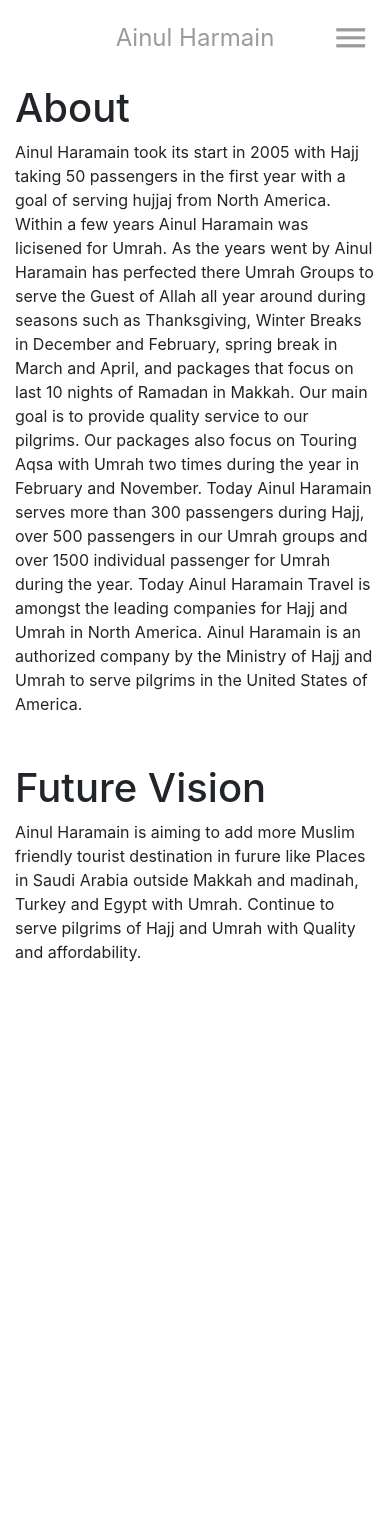
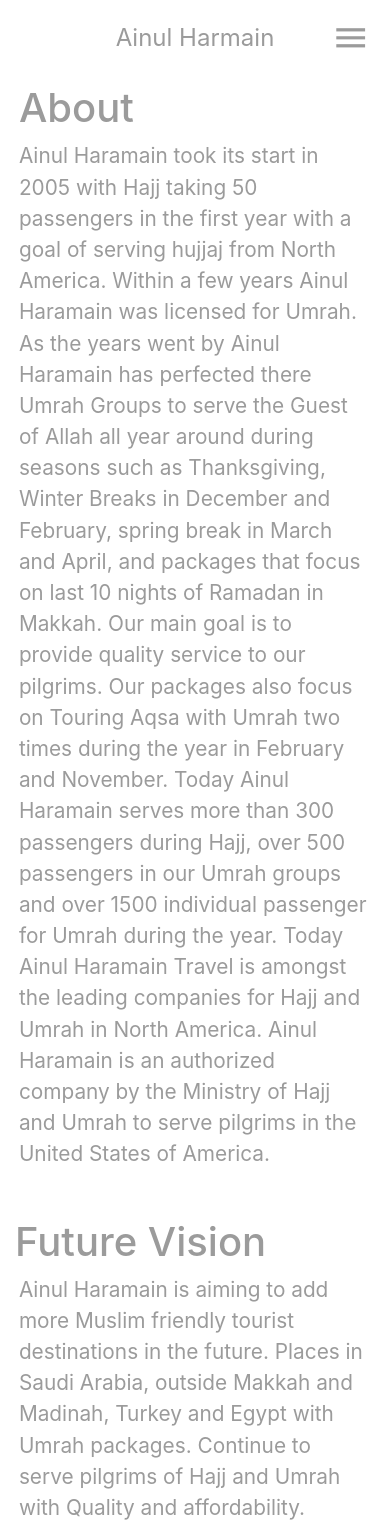
Before and after one commit to osman-s/Ain-Travels-Website, a React (Create React App) app: page /about in a window 390 px wide. Before the commit the page ends 964 px from the top, so only its background shows below. Built offline with nearby package versions, Linux system fonts and the light colour scheme.

Commit message:
Modified contact page

```diff
--- a/src/App.js
+++ b/src/App.js
@@ -4,7 +4,7 @@ import { Route, Redirect, Switch } from "react-router-dom";
 import Toolbar from "./components/Toolbar/Toolbar";
 import SideDrawer from "./components/SideDrawer/SideDrawer";
 import Contact from "./components/contact/contact";
-import About from "./components/about";
+import About from "./components/about/about";
 import Umrah from "./components/umrah";
 import Hajj from "./components/hajj";
 import Home from "./components/home";
--- a/src/components/Toolbar/Toolbar.css
+++ b/src/components/Toolbar/Toolbar.css
@@ -32,10 +32,10 @@
   font-size: 1.5rem;
   transition: color 200ms ease-in-out;
 }
-.logo a:hover {
+/* .logo a:hover {
   color: var(--primary);
   font-style: normal;
-}
+} */
 .toolbar-navigation {
   display: flex;
   flex-direction: row;
--- a/src/components/Toolbar/Toolbar.js
+++ b/src/components/Toolbar/Toolbar.js
@@ -1,5 +1,5 @@
 import React from "react";
-import {NavLink} from "react-router-dom";
+import {NavLink, Link} from "react-router-dom";
 import DrawerToggleButton from '../SideDrawer/DrawerToggleButton';
 import "./Toolbar.css";
 
@@ -15,7 +15,7 @@ const toolbar = props => (
             </ul>
       </div>
 
-      <div className="logo disabled"><a href="/">Ainul Harmain</a></div>
+      <div className="logo"><Link to="/">Ainul Harmain</Link></div>
 
         <div className="toolbar-navigation-items nav-links navbar-nav">
           <ul>
--- a/src/components/about.jsx
+++ /dev/null
@@ -1,43 +0,0 @@
-import React from "react";
-import "../App.css";
-
-class About extends React.Component {
-  render() {
-    return (
-      <div style={{ height: "100%" }} className="app">
-        {/* <Toolbar ToggleDrawer={this.ToggleDrawer} /> */}
-        <main style={{ marginTop: "10vh" }}>
-          <div className="spacer">
-            <h1 className="hello">About</h1>
-            Ainul Haramain took its start in 2005 with Hajj taking 50 passengers
-            in the first year with a goal of serving hujjaj from North America.
-            Within a few years Ainul Haramain was licisened for Umrah. As the
-            years went by Ainul Haramain has perfected there Umrah Groups to
-            serve the Guest of Allah all year around during seasons such as
-            Thanksgiving, Winter Breaks in December and February, spring break
-            in March and April, and packages that focus on last 10 nights of
-            Ramadan in Makkah. Our main goal is to provide quality service to
-            our pilgrims. Our packages also focus on Touring Aqsa with Umrah two
-            times during the year in February and November. Today Ainul Haramain
-            serves more than 300 passengers during Hajj, over 500 passengers in
-            our Umrah groups and over 1500 individual passenger for Umrah during
-            the year. Today Ainul Haramain Travel is amongst the leading
-            companies for Hajj and Umrah in North America. Ainul Haramain is an
-            authorized company by the Ministry of Hajj and Umrah to serve
-            pilgrims in the United States of America.
-          </div> <br></br> <br></br>
-          <div>
-            <h1 className="hello">Future Vision</h1>
-            Ainul Haramain is aiming to add more Muslim friendly tourist
-            destination in furure like Places in Saudi Arabia outside Makkah and
-            madinah, Turkey and Egypt with Umrah. Continue to serve pilgrims of
-            Hajj and Umrah with Quality and affordability.
-          </div>
-        </main>
-      </div>
-    );
-    // }
-  }
-}
-
-export default About;
--- /dev/null
+++ b/src/components/about/about.css
@@ -0,0 +1,19 @@
+.aboutor {
+    color: var(--secondary);
+}
+.about-text {
+    font-size: 1.3rem;
+    padding: 0 1vw 0 1vw;
+}
+@media (max-width: 768px) {
+    .thread-image {
+      width: 60vw;
+    }
+    .thread-username {
+      font-size: 1rem;
+      color: #dadedf;
+    }
+  }
+
+  @media (min-width: 769px) {
+  }
--- /dev/null
+++ b/src/components/about/about.jsx
@@ -0,0 +1,48 @@
+import React from "react";
+import "./about.css";
+
+class About extends React.Component {
+  render() {
+    return (
+      <div className="aboutor">
+        <main style={{ marginTop: "10vh" }}>
+          <div>
+            <div className="about-text">
+              <h1 className="">About</h1>
+              Ainul Haramain took its start in 2005 with Hajj taking 50
+              passengers in the first year with a goal of serving hujjaj from
+              North America. Within a few years Ainul Haramain was licensed for
+              Umrah. As the years went by Ainul Haramain has perfected there
+              Umrah Groups to serve the Guest of Allah all year around during
+              seasons such as Thanksgiving, Winter Breaks in December and
+              February, spring break in March and April, and packages that focus
+              on last 10 nights of Ramadan in Makkah. Our main goal is to
+              provide quality service to our pilgrims. Our packages also focus
+              on Touring Aqsa with Umrah two times during the year in February
+              and November. Today Ainul Haramain serves more than 300 passengers
+              during Hajj, over 500 passengers in our Umrah groups and over 1500
+              individual passenger for Umrah during the year. Today Ainul
+              Haramain Travel is amongst the leading companies for Hajj and
+              Umrah in North America. Ainul Haramain is an authorized company by
+              the Ministry of Hajj and Umrah to serve pilgrims in the United
+              States of America.
+            </div>{" "}
+          </div>
+          <br></br> <br></br>
+          <div>
+            <h1 className="">Future Vision</h1>
+            <div className="about-text">
+              Ainul Haramain is aiming to add more Muslim friendly tourist
+              destinations in the future. Places in Saudi Arabia, outside Makkah
+              and Madinah, Turkey and Egypt with Umrah packages. Continue to serve
+              pilgrims of Hajj and Umrah with Quality and affordability.
+            </div>
+          </div>
+        </main>
+      </div>
+    );
+    // }
+  }
+}
+
+export default About;
--- a/src/components/contact/contact.css
+++ b/src/components/contact/contact.css
@@ -1,26 +1,68 @@
+.contactor {
+  color: var(--secondary);
+}
 .office {
-  color: var(--tertiary);
+  color: var(--secondary);
+  display: flex;
+  flex-direction: column;
+  justify-content: center;
 }
 .branch {
-  font-size: 2rem;
+  font-size: 2.3rem;
+  border-bottom: 0.5px solid rgb(221, 221, 221);
 }
+
 .contact {
-  color: var(--tertiary);
+  color: var(--secondary);
   padding-top: 1.5vh;
+  display: flex;
+  flex-direction: column;
 }
 .title {
-    font-size: 1.5rem;
+  font-size: 1.2rem;
+  display: flex;
+}
+.name {
+  display: flex;
 }
 .phone {
-  color: var(--primary);
+  display: flex;
 }
 @media (max-width: 768px) {
-  .thread-image {
-    width: 60vw;
+  .contactor {
+    color: var(--secondary);
+    display: flex;
+    justify-content: center;
   }
-  .thread-username {
-    font-size: 1rem;
-    color: #dadedf;
+  .branch {
+    font-size: 2.3rem;
+    display: flex;
+    justify-content: center;
+    border-bottom: 0.5px solid rgb(221, 221, 221);
+  }
+  .address {
+    display: flex;
+    justify-content: center;
+  }
+  .contact {
+    color: var(--secondary);
+    padding-top: 1.5vh;
+    display: flex;
+    justify-content: center;
+    flex-direction: column;
+  }
+  .title {
+    font-size: 1.2rem;
+    display: flex;
+    justify-content: center;
+  }
+  .name {
+    display: flex;
+    justify-content: center;
+  }
+  .phone {
+    display: flex;
+    justify-content: center;
   }
 }
 
--- a/src/components/contact/contact.jsx
+++ b/src/components/contact/contact.jsx
@@ -4,13 +4,12 @@ import "./contact.css";
 class Contact extends React.Component {
   render() {
     return (
-      <div >
-        {/* <Toolbar ToggleDrawer={this.ToggleDrawer} /> */}
+      <div className="contactor" >
         <main style={{ marginTop: "10vh" }}>
-          <h1 className="">Contact</h1>
+          {/* <h1 className="">Contact</h1> */}
           <div className="office">
             <div className="branch">Manhattan Office</div>
-            <div className="address">747 3rd Ave Regus Ground Floor</div>
+            <div className="address pt-1">747 3rd Ave Regus Ground Floor</div>
             <div className="address">New York, NY 10017</div>
             <div className="phone">
               <a href="tel:(718)-505-0705">(718)-505-0705</a>
@@ -38,13 +37,25 @@ class Contact extends React.Component {
             </div>
           </div>
           <div className="contact">
-            <div className="title">Sales</div>
+            <div className="title">Sales Specialist</div>
             <div className="name">Nauman Rashid</div>
             <div className="phone">
               <a href="tel:(347) 596-0336">(347) 596-0336</a>
             </div>
             <div className="phone">
               <a href="tel:(212) 695-5200">(212) 695-5200</a>
+            </div>
+          </div>
+          <div className="office pt-3">
+            <div className="branch">Atlanta Office</div>
+            <div className="address pt-1">669 Roswell Street</div>
+            <div className="address">Maritta, GA 30060</div>
+          </div>
+          <div className="contact">
+            <div className="title">Group Director</div>
+            <div className="name">Mushtaque Khan</div>
+            <div className="phone">
+              <a href="tel:(678) 593-6262">(678) 593-6262</a>
             </div>
           </div>
         </main>
```
